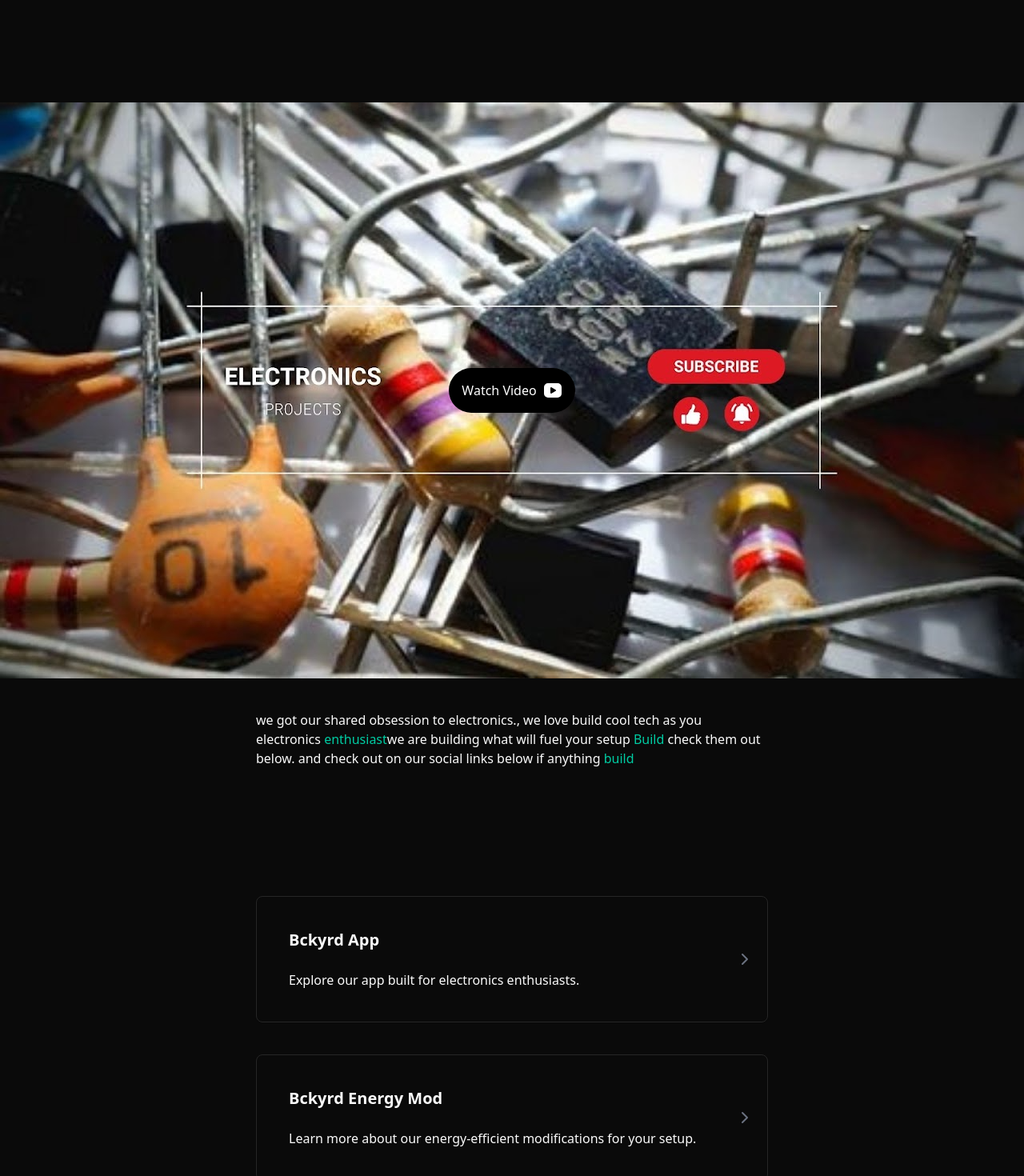
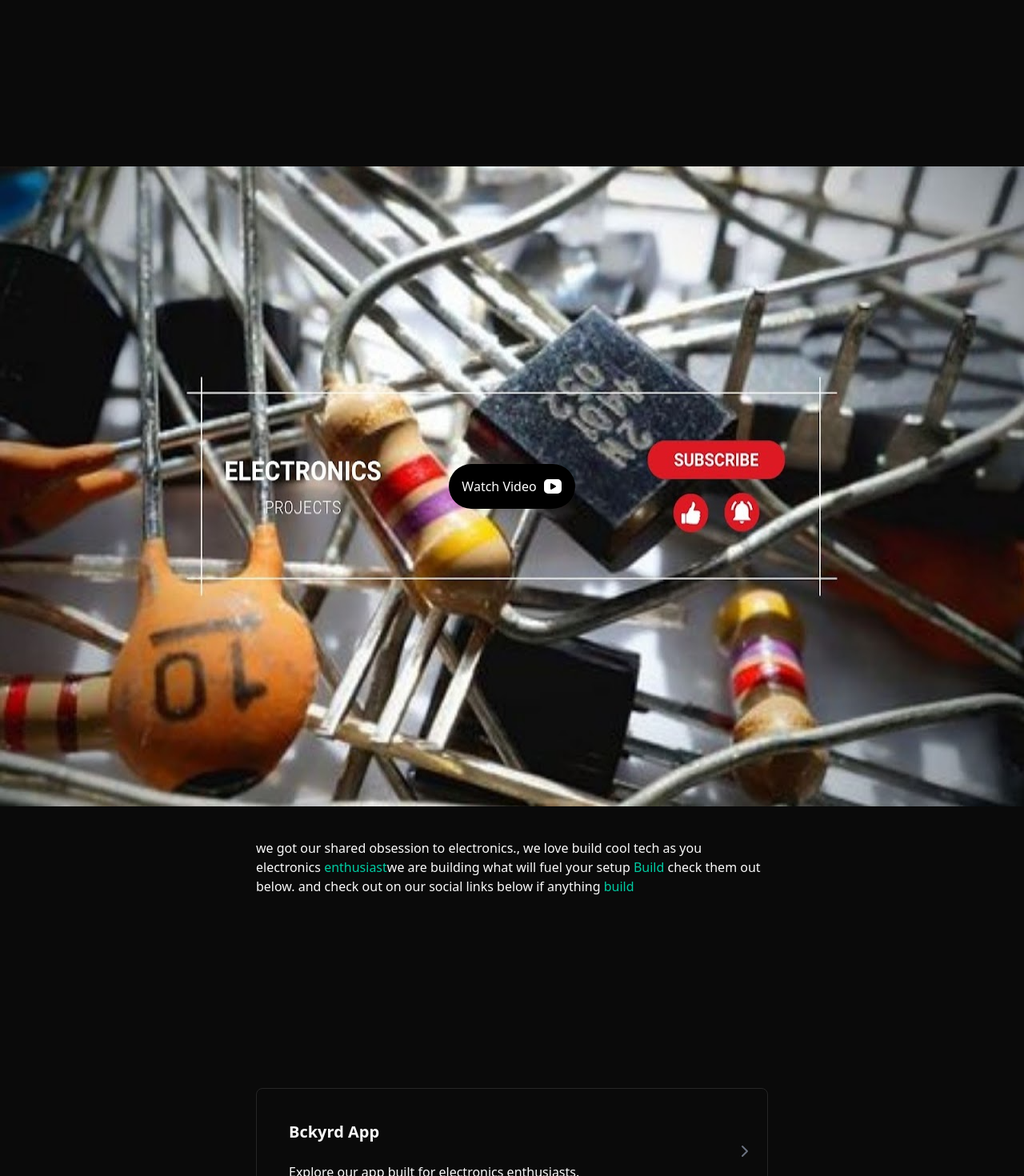
Before and after one commit to bckyrd-io/bckyrd-app-expo, a Next.js app: page / in a window 1280 px wide. Shown: the part 300-1770 px from the top of the page at 80% size. Built offline with nearby package versions, Linux system fonts and the light colour scheme.

Commit message:
Update page.tsx

```diff
--- a/app/page.tsx
+++ b/app/page.tsx
@@ -44,7 +44,7 @@ export default function Home() {
     return (
         <>
             {/* Section with heading and buttons */}
-            <section className="flex flex-col mb-40 w-[90%] mx-auto lg:w-[50%]">
+            <section className="flex flex-col mb-60 w-[90%] mx-auto lg:w-[50%]">
                 <h1 className="text-5xl sm:text-5xl md:text-6xl lg:text-6xl font-extrabold mt-10 mb-5 leading-tight tracking-tight text-justify  ">
                     Backyard App Extracts Your Setup Potential
                 </h1>
@@ -66,13 +66,13 @@ export default function Home() {
             </section>
 
             {/* Section with image and description */}
-            <section className="flex flex-col w-full mb-40 w-[100%] mx-auto">
+            <section className="flex flex-col w-full mb-60 w-[100%] mx-auto">
                 <div className="relative w-full h-auto">
                     {!isVideoPlaying ? (
                         // Thumbnail display before playing the video
                         <div onClick={handlePlayVideo} className="cursor-pointer">
                             <Image
-                                className=" w-full h-500"
+                                className=" w-full h-[100vh]"
                                 src="/download.png"
                                 alt="local photo"
                                 width={180}
@@ -106,7 +106,7 @@ export default function Home() {
             </section>
 
             {/* Section with Card components */}
-            <section className="flex flex-col mb-40 w-[90%] mx-auto lg:w-[50%]">
+            <section className="flex flex-col mb-60 w-[90%] mx-auto lg:w-[50%]">
                 <Link href={"/app"}>
                     <Card className="flex justify-between items-center p-4 ">
                         <div>
```
